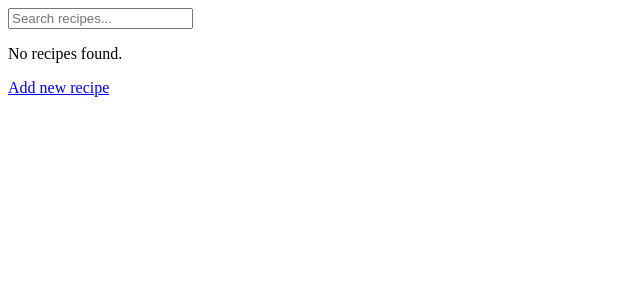
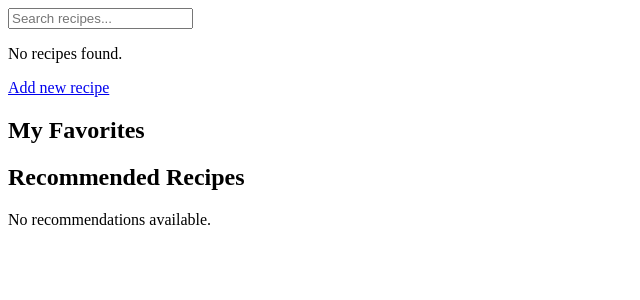
Before and after one commit to Judiedesigns/alx-fe-reactjs, a React (Vite) app in the folder recipe-sharing-app/: page / in a window 1280 px wide. Shown: the top 300 px of the page, without its empty margins (0-640 px from the left). Built offline with nearby package versions, Linux system fonts and the light colour scheme.

Commit message:
completed favorites functionality

```diff
--- /dev/null
+++ b/recipe-sharing-app/src/components/FavoritesList.jsx
@@ -0,0 +1,30 @@
+import useRecipeStore from './recipeStore';
+
+const FavoritesList = () => {
+  const favoritesIds = useRecipeStore(state => state.favorites);
+  const recipes = useRecipeStore(state => state.recipes);
+
+  const favorites = favoritesIds.map(id =>
+    recipes.find(recipe => recipe.id === id)
+  );
+
+  const removeFavorite = useRecipeStore(state => state.removeFavorite);
+
+  return (
+    <div>
+      <h2>My Favorites</h2>
+      {favorites.map(recipe => (
+        recipe && (
+          <div key={recipe.id}>
+            <h3>{recipe.title}</h3>
+            <p>{recipe.description}</p>
+
+            <button onClick={() => removeFavorite(recipe.id)}>Remove from favorite</button>
+          </div>
+        )
+      ))}
+    </div>
+  );
+};
+
+export default FavoritesList;
--- a/recipe-sharing-app/src/components/RecipeDetails.jsx
+++ b/recipe-sharing-app/src/components/RecipeDetails.jsx
@@ -18,7 +18,6 @@ const RecipeDetails = () => {
   return (
     <div>
       <EditRecipeForm />
-      {/* <button onClick={handleDelete}>Delete</button> */}
       <DeleteRecipeButton />
     </div>
   );
--- a/recipe-sharing-app/src/components/RecipeList.jsx
+++ b/recipe-sharing-app/src/components/RecipeList.jsx
@@ -1,6 +1,8 @@
 import useRecipeStore from './recipeStore';
 import { Link } from 'react-router-dom';
 import SearchBar from './SearchBar';
+import FavoritesList from './FavoritesList';
+import RecommendationsList from './RecommendationsList';
 
 const RecipeList = () => {
   const recipes = useRecipeStore(state => state.recipes);
@@ -8,6 +10,8 @@ const RecipeList = () => {
   const searchTerm = useRecipeStore(state => state.searchTerm);
 
   const displayList = searchTerm ? filteredRecipes : recipes;
+
+  const addFavorite = useRecipeStore(state => state.addFavorite);
 
   return (
     <div>
@@ -17,19 +21,22 @@ const RecipeList = () => {
         <p>No recipes found.</p>
       ) : (
         displayList.map(recipe => (
-          <Link
-            key={recipe.id}
-            to={`/recipe/${recipe.id}`}
-          >
-            <div>
+          <div key={recipe.id}>
+            <Link to={`/recipe/${recipe.id}`}>
               <h3>{recipe.title}</h3>
               <p>{recipe.description}</p>
-            </div>
-          </Link>
+            </Link>
+
+            <button onClick={() => addFavorite(recipe.id)}>Add to favorite</button>
+          </div>
         ))
       )}
 
       <Link to='/add-recipe'>Add new recipe</Link>
+
+      <FavoritesList />
+
+      <RecommendationsList />
     </div>
   );
 };
--- /dev/null
+++ b/recipe-sharing-app/src/components/RecommendationsList.jsx
@@ -0,0 +1,25 @@
+import useRecipeStore from './recipeStore';
+
+const RecommendationsList = () => {
+  const recommendations = useRecipeStore(state => state.recommendations);
+
+  return (
+    <div>
+      <h2>Recommended Recipes</h2>
+      {recommendations.length === 0 ? (
+        <p>No recommendations available.</p>
+      ) : (
+        recommendations.map(recipe => (
+          <Link to={`/recipe/${recipe.id}`} key={recipe.id}>
+            <div>
+              <h3>{recipe.title}</h3>
+              <p>{recipe.description}</p>
+            </div>
+          </Link>
+        ))
+      )}
+    </div>
+  );
+};
+
+export default RecommendationsList;
--- a/recipe-sharing-app/src/components/recipeStore.js
+++ b/recipe-sharing-app/src/components/recipeStore.js
@@ -10,6 +10,20 @@ const useRecipeStore = create((set) => ({
       recipe.title.toLowerCase().includes(state.searchTerm.toLowerCase())
     )
   })),
+
+  favorites: [],
+  addFavorite: (recipeId) => set(state => ({ favorites: [...state.favorites, recipeId] })),
+  removeFavorite: (recipeId) => set(state => ({
+    favorites: state.favorites.filter(id => id !== recipeId)
+  })),
+  recommendations: [],
+  generateRecommendations: () => set(state => {
+    // Mock implementation based on favorites
+    const recommended = state.recipes.filter(recipe =>
+      state.favorites.includes(recipe.id) && Math.random() > 0.5
+    );
+    return { recommendations: recommended };
+  }),
 
   // Add new recipe
   addRecipe: (newRecipe) =>
```
